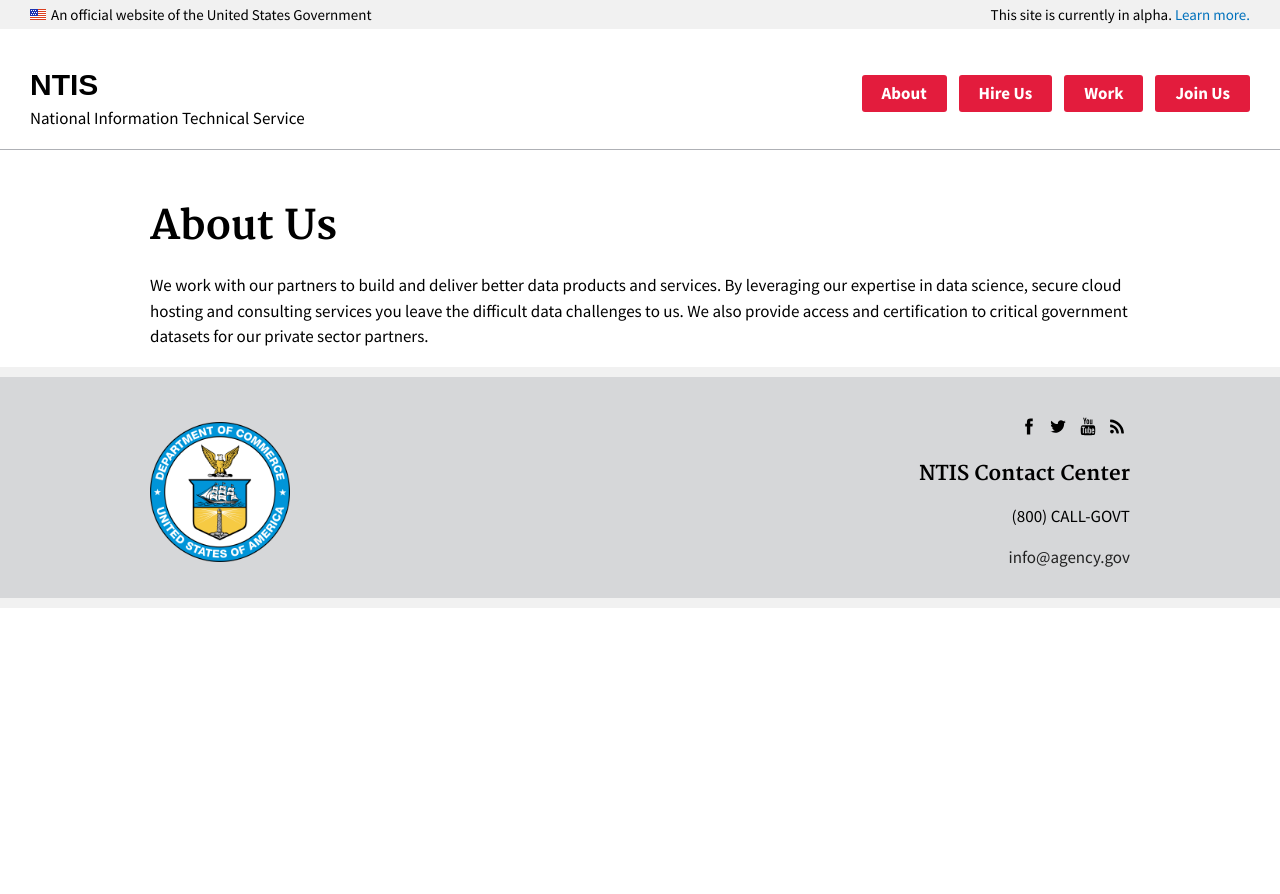
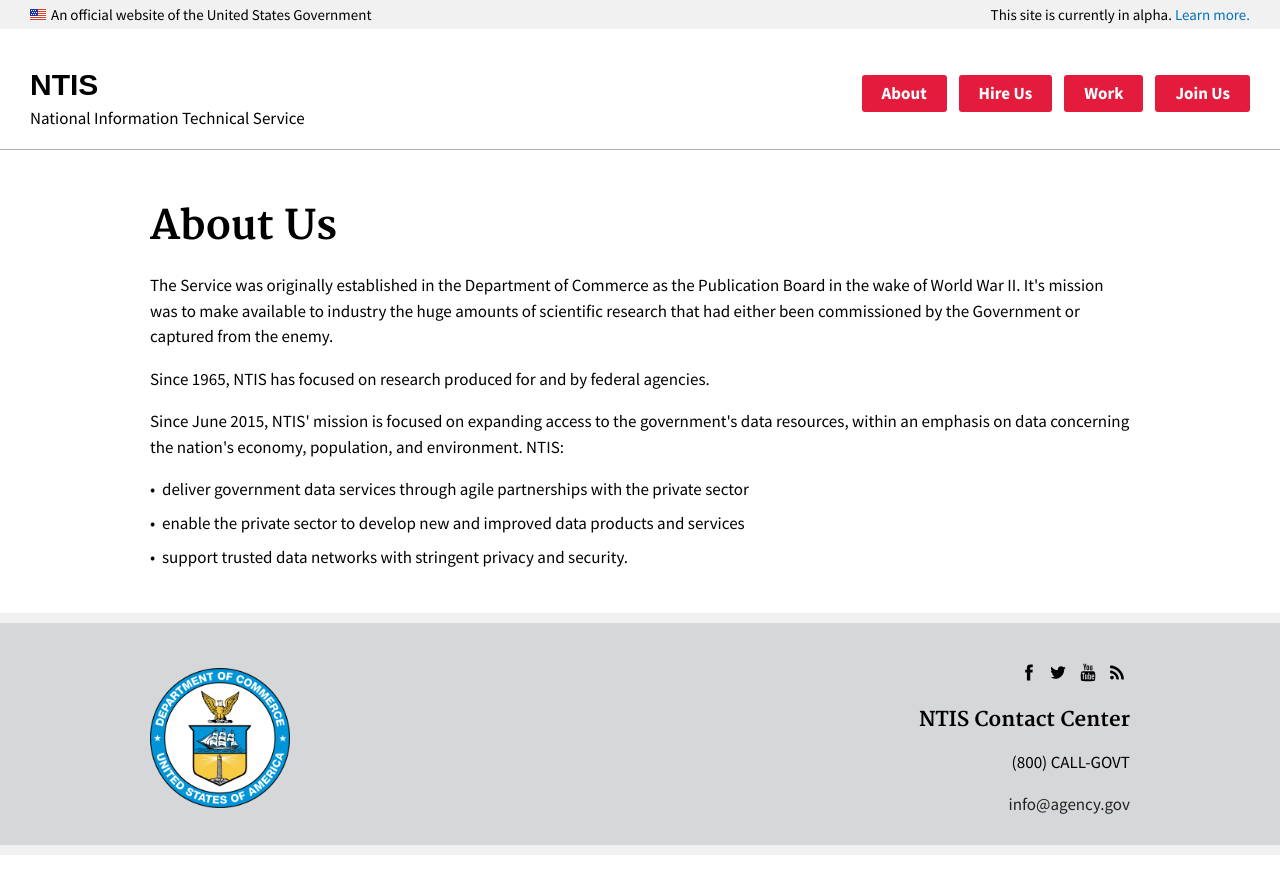
Before and after one commit to 18F/ntis-gov, a Jekyll site: the page built from about.html, in a window 1280 px wide. Shown: the top 894 px of the page. Built offline with Jekyll 4.4.1, drawn with Linux system fonts in a browser that asks for light colours.

Commit message:
Longer historical content for the about page.

```diff
--- a/about.html
+++ b/about.html
@@ -6,5 +6,24 @@
 <div class="usa-grid">
   <h1>About Us</h1>
 
-  <p>We work with our partners to build and deliver better data products and services.  By leveraging our expertise in data science, secure cloud hosting and consulting services you leave the difficult data challenges to us.  We also provide access and certification to critical government datasets for our private sector partners.</p>
+  <p>
+    The Service was originally established in the Department of Commerce as the Publication Board in the wake of World War II.
+    It's mission was to make available to industry the huge amounts of scientific research that had either been commissioned by the
+    Government or captured from the enemy.
+  </p>
+
+  <p>
+    Since 1965, NTIS has focused on research produced for and by federal agencies.
+  </p>
+
+  <p>
+    Since June 2015, NTIS' mission is focused on expanding access to the government's data resources, within an emphasis on data
+    concerning the nation's economy, population, and environment. NTIS:
+
+    <ul>
+      <li> deliver government data services through agile partnerships with the private sector</li>
+      <li> enable the private sector to develop new and improved data products and services</li>
+      <li> support trusted data networks with stringent privacy and security.</li>
+    </ul>
+  </p>
 </div>
```
